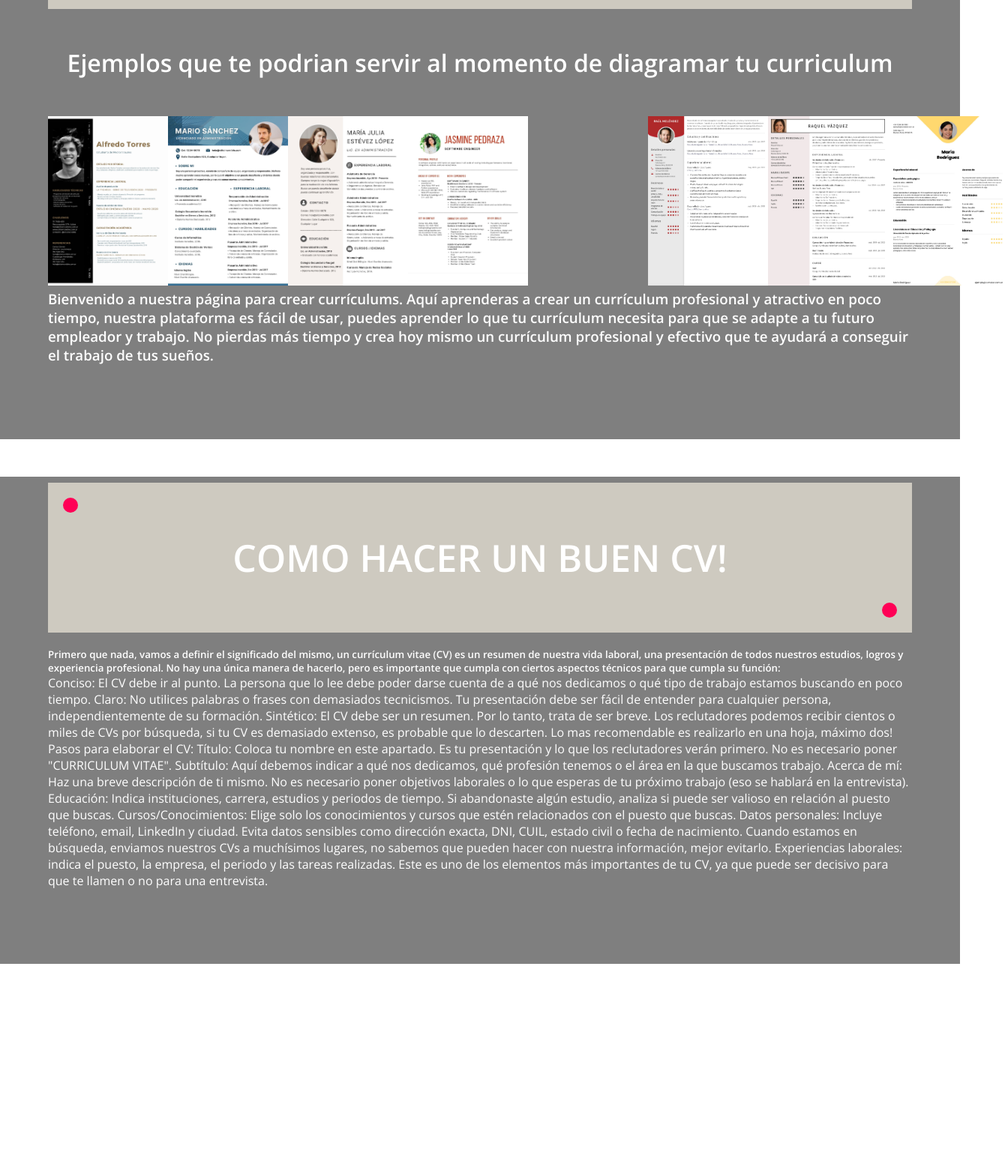
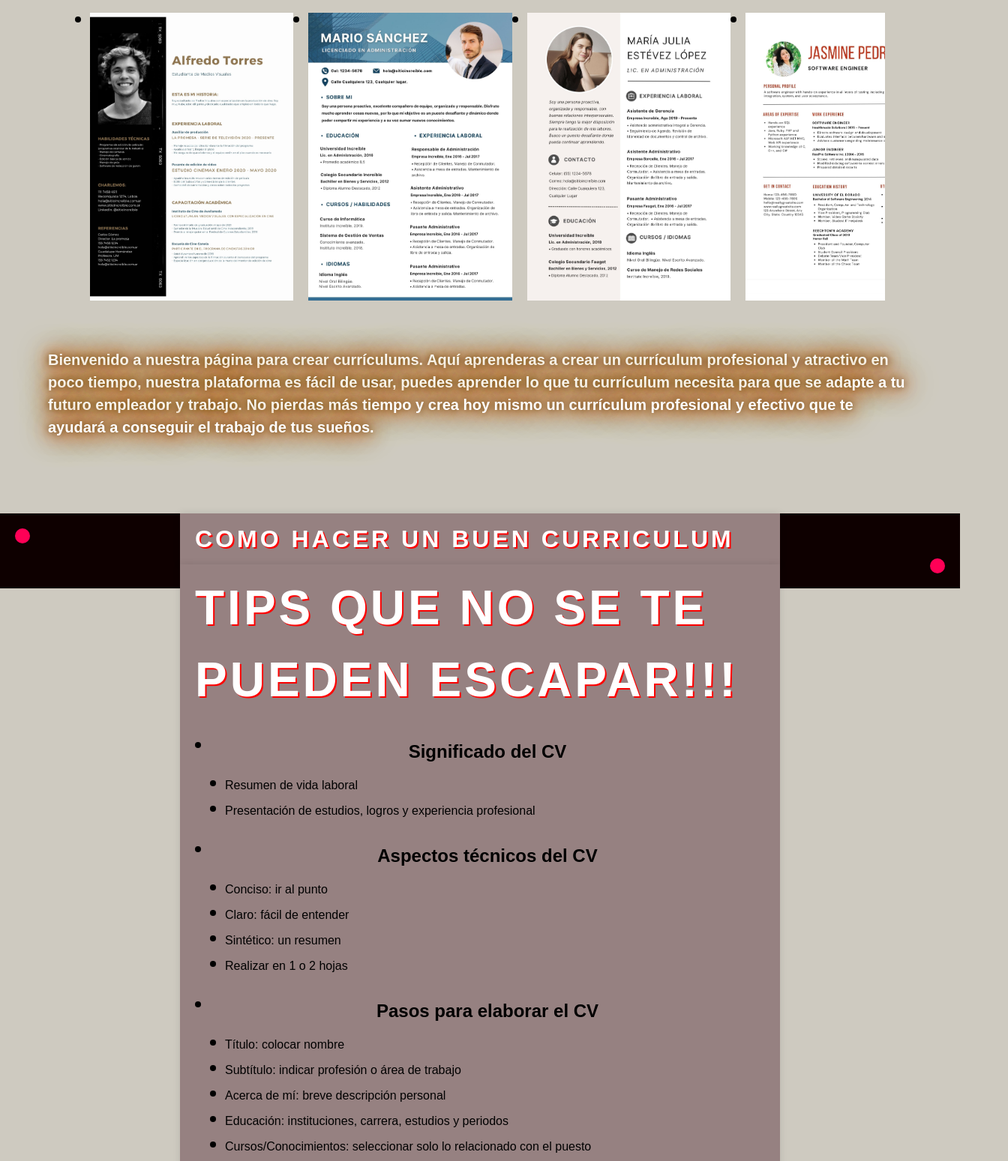
Before and after one commit to natifloren/Procvmaker, a plain HTML site: page Pagina para el proyecto final/index.html in a window 1280 px wide. Shown: the part 338-1887 px from the top of the page at 75% size, 1344 px wide, since content can reach past the window. Before the commit the page ends 1674 px from the top, so only its background shows below. Drawn offline with nearby package versions, Linux system fonts and the light colour scheme.

Commit message:
cambios 1005

```diff
--- a/Pagina para el proyecto final/css/estilos.css
+++ b/Pagina para el proyecto final/css/estilos.css
@@ -35,15 +35,42 @@ header .logotipo {
 	color: var(--rojo);
 	font-size: 80px;
 }
+
+header .logo2 {
+	position: left;
+	top: 20px;
+	right: 0px;
+	font-size: 80px;
+	color: #fff;
+	text-shadow: 0 0 10px #ff0, 0 0 20px rgb(219, 140, 36), 0 0 30px rgb(255, 0, 0), 0 0 40px #ff0, 0 0 50px #ff0;
+}
+.logo2 {
+	display: inline-block;
+    animation: destello 1s ease-in-out infinite;
+}
+/* Animación de las letras */
+@keyframes logo2 {
+	0% {
+		opacity: 1;
+	  }
+	  50% {
+		opacity: 0.5;
+	  }
+	  100% {
+		opacity: 1;
+	  }
+
+}
+
 header .subtitulo {
 	font-family: 'Franklin Gothic Medium', 'Arial Narrow', Arial, sans-serif;
 	font-weight: small;
-	color: #AAA;
-	font-size: 25px;
+	color: #0c0808;
+	font-size: 20px;
 }
 
 header nav a {
-	color: #AAA;
+	color: #644a4a;
 	text-decoration: none;
 	margin-right: 20px;
 }
@@ -55,18 +82,6 @@ header nav a.activo {
 
 
 /* ---- ----- ----- Bienvenida ----- ----- ----- */
-.bienvenida {
-	font-size: 16px;
-	min-height: 40.62em;
-	color: #fff;
-	background: linear-gradient(rgba(0, 0, 0, .50) 0%, rgba(0,0,0,.50) 100%), url(backdrop.jpg);
-	background-position: center center;
-	background-size: cover;
-	margin-bottom: 3.12em;
-	display: flex;
-	align-items: end;
-}
-
 .bienvenida .contenedor {
 	margin: 0 auto;
 	margin-bottom: 6.25em;
@@ -86,37 +101,17 @@ header nav a.activo {
 	margin-bottom: 1.25em;
 }
 
-.bienvenida .boton {
-	background: rgba(0,0,0, 0.5);
-	border: none;
-	border-radius: 0.31em;
-	padding: 0.93em 1.87em;
-	color: #fff;
-	margin-right: 1.25em;
-	cursor: pointer;
-	transition: .3s ease all;
-	font-size: 1.12em;
-}
-
-.bienvenida .boton:hover {
-	background: #fff;
-	color: #000;
-}
-
-.bienvenida .boton i {
-	margin-right: 1.25em;
-}
 
 h2 {
 	text-align: center;
-	margin-top: 50px;
-	font-size: 2rem;
+	margin-top: 5px;
+	font-size: 1rem;
   }
 
   .slider-frame {
-	width: 1280px;
+	width: 1080px;
 	height: auto;
-	margin: 50px auto 0;
+	margin: 20px auto 0;
 	overflow: hidden;
 	animation: slide 16s infinite linear ease-in-out;
   }
@@ -124,12 +119,15 @@ h2 {
   .slider-frame ul {
 	display: flex;
 	padding: 0;
+	width: 200%;
+  }
+
+  .slider-frame li h2 {
+	list-style: none;
 	width: 100%;
   }
-
   .slider-frame li {
-	list-style: none;
-	width: 100%;
+	align-content: space-between;
   }
 
   .slider-frame img {
@@ -167,3 +165,9 @@ h2 {
 		margin-left: -400%;
 	}
 }
+.text {
+	font-size: 20px;
+	position: center;
+	color: #fff;
+	text-shadow: 0 0 10px rgb(94, 60, 9), 0 0 20px rgb(219, 140, 36), 0 0 30px rgb(255, 0, 0), 0 0 40px rgb(82, 82, 79), 0 0 50px #ff0;
+}
--- a/Pagina para el proyecto final/css/estilotitulo.css
+++ b/Pagina para el proyecto final/css/estilotitulo.css
@@ -11,8 +11,8 @@ h1{
     display: flex;
     justify-content: center;
     align-items: center;
-    height: 200px;
-    background-color: #cecac0;
+    height: 100px;
+    background-color: #0e0000;
     position: relative;
   }
 
@@ -24,7 +24,7 @@ h1{
     text-shadow: 2px 2px #ff0000;
   }
 
-  /* Estilos para los efectos de fiesta */
+  /* Estilos para los efectos del circulo fiestero */
   .titulo:before,
   .titulo:after {
     content: "";
@@ -42,7 +42,7 @@ h1{
   }
 
   .titulo:after {
-    top: 160px;
+    top: 60px;
     right: 20px;
   }
 
@@ -58,3 +58,78 @@ h1{
       transform: scale(1);
     }
   }
+
+body {
+  font-family: Arial, sans-serif;
+  line-height: 1.5;
+  margin: 0;
+  padding: 0;
+  background-color: #cecac0;
+}
+
+.container {
+  max-width: 800px;
+  margin: 0 auto;
+  padding: 10px 20px;
+  background-color: #968181;
+  box-shadow: 0 0 10px rgba(0, 0, 0, 0.1);
+}
+
+h1 {
+  font-size: 32px;
+  font-weight: bold;
+  margin-bottom: 20px;
+}
+
+h2 {
+  font-size: 24px;
+  font-weight: bold;
+  margin-top: 30px;
+  margin-bottom: 15px;
+}
+
+ul {
+  list-style: none;
+  margin: 0;
+  padding: 0;
+}
+
+li {
+  margin-bottom: 10px;
+  padding-left: 20px;
+  position: relative;
+}
+
+li:before {
+  content: "";
+  display: block;
+  width: 8px;
+  height: 8px;
+  background-color: #000;
+  border-radius: 50%;
+  position: absolute;
+  top: 5px;
+  left: 0;
+}
+
+p {
+  margin: 0;
+  padding: 0;
+}
+h3
+.title{
+      display: flex;
+      justify-content: center;
+      align-items: center;
+      height: 100px;
+      background-color: #cecac0;
+      position: relative;
+    }
+
+    .titulo  h3 {
+      font-size: 2rem;
+      text-transform: uppercase;
+      letter-spacing: 4px;
+      color: white;
+      text-shadow: 2px 2px #ff0000;
+    }
--- a/Pagina para el proyecto final/index.html
+++ b/Pagina para el proyecto final/index.html
@@ -7,13 +7,12 @@
 	<link href="https://fonts.googleapis.com/css2?family=Bebas+Neue&family=Open+Sans:wght@400;600&display=swap" rel="stylesheet">
 	<title>ProCV</title>
 </head>
-
 <body>
-
 	<header>
 		<div class="contenedor">
-			<h2 class="logotipo">ProCV</h2>
-			<h3 class="subtitulo">Crea tu CV para el trabajo que quieres aplicar</h3>
+			<h2 class="logotipo">Pro</h2>
+			<h2 class="logo2">CV</h2>
+			<h3 class="subtitulo">Crea  CV para el trabajo que quieres aplicar</h3>
 			<nav>
 				<a href="#">Estilos</a>
 				<a href="#">Contenido</a>
@@ -22,6 +21,10 @@
 			</nav>
 		</div>
 	</header>
+</body>
+
+<body>
+	<section1>
 	     <div class="bienvenida">
 			<div class="contenedor">
 				<h1 class="titulo">Bienvenidos</h1><link rel="stylesheet" href="css/estilotitulo.css">
@@ -39,7 +42,9 @@
 							<li><img src="slider8.jpg" alt=""></li>
 						</ul>
 					</div>
-					<h3>Bienvenido a nuestra página para crear currículums. Aquí aprenderas a crear un currículum profesional y atractivo en poco tiempo, nuestra plataforma es fácil de usar, puedes aprender lo que tu currículum necesita para que se adapte a tu futuro empleador y trabajo.
+
+
+			<h3 class="text">Bienvenido a nuestra página para crear currículums. Aquí aprenderas a crear un currículum profesional y atractivo en poco tiempo, nuestra plataforma es fácil de usar, puedes aprender lo que tu currículum necesita para que se adapte a tu futuro empleador y trabajo.
 
 	No pierdas más tiempo y crea hoy mismo un currículum profesional y efectivo que te ayudará a conseguir el trabajo de tus sueños.</h4>
 				</p>
@@ -47,43 +52,73 @@
 
 			</div>
 		</div>
-	</Section>
-	<section></header>
-		<div class="bienvenida">
+</Section1>
+</body>
+
+<body>
+	<section2>
+		<div class="titulo">
 			<div class="contenedor">
-				<h3 class="titulo">COMO HACER UN BUEN CV!</h3>
+				<h3 class="container">COMO HACER UN BUEN CURRICULUM</h3><link rel="stylesheet" href="css/estilotitulo.css">
 				<p class="descripcion">
+					<body>
+						<div class="container">
+                           <h1>Tips que no se te pueden escapar!!!</h1>
 
+							<ul>
+								<li>
+									<h2>Significado del CV</h2>
+									<ul>
+										<li>Resumen de vida laboral</li>
+										<li>Presentación de estudios, logros y experiencia profesional</li>
+									</ul>
+								</li>
 
+								<li>
+									<h2>Aspectos técnicos del CV</h2>
+									<ul>
+										<li>Conciso: ir al punto</li>
+										<li>Claro: fácil de entender</li>
+										<li>Sintético: un resumen</li>
+										<ul>
+											<li>Realizar en 1 o 2 hojas</li>
+										</ul>
+									</ul>
+								</li>
 
-	<h5>Primero que nada, vamos a definir el significado del mismo, un currículum vitae (CV) es un resumen de nuestra vida laboral, una presentación de todos nuestros estudios, logros y experiencia profesional. No hay una única manera de hacerlo, pero es importante que cumpla con ciertos aspectos técnicos para que cumpla su función:</h5>
+								<li>
+									<h2>Pasos para elaborar el CV</h2>
+									<ul>
+										<li>Título: colocar nombre</li>
+										<li>Subtítulo: indicar profesión o área de trabajo</li>
+										<li>Acerca de mí: breve descripción personal</li>
+										<li>Educación: instituciones, carrera, estudios y periodos</li>
+										<li>Cursos/Conocimientos: seleccionar solo lo relacionado con el puesto</li>
+										<li>Datos personales: teléfono, email, LinkedIn y ciudad (evitar datos sensibles)</li>
+										<li>Experiencias laborales: indicar puesto, empresa, periodo y tareas realizadas</li>
+									</ul>
+								</li>
 
-	Conciso: El CV debe ir al punto. La persona que lo lee debe poder darse cuenta de a qué nos dedicamos o qué tipo de trabajo estamos buscando en poco tiempo.
+								<li>
+									<h2>Importancia de la experiencia laboral</h2>
+									<ul>
+										<li>Puede ser el factor decisivo que hace que un empleador seleccione a un candidato sobre otros, especialmente en trabajos que requieren habilidades y conocimientos específicos.
 
-	Claro: No utilices palabras o frases con demasiados tecnicismos. Tu presentación debe ser fácil de entender para cualquier persona, independientemente de su formación.
+											Sin embargo, en otros casos, la experiencia laboral puede no ser tan relevante o importante como otros aspectos del currículum, como la educación, los logros y las habilidades. En algunos trabajos, los empleadores pueden valorar más las habilidades transferibles, como la capacidad de trabajar en equipo, la comunicación y la resolución de problemas, en lugar de la experiencia laboral en sí.</li>
+									</ul>
+								</li>
+							</ul>
+			</div>
+		</div>
+    </section2>
+</body>
 
-	Sintético: El CV debe ser un resumen. Por lo tanto, trata de ser breve. Los reclutadores podemos recibir cientos o miles de CVs por búsqueda, si tu CV es demasiado extenso, es probable que lo descarten. Lo mas recomendable es realizarlo en una hoja, máximo dos!
-
-	Pasos para elaborar el CV:
-
-	Título: Coloca tu nombre en este apartado. Es tu presentación y lo que los reclutadores verán primero. No es necesario poner "CURRICULUM VITAE".
-
-	Subtítulo: Aquí debemos indicar a qué nos dedicamos, qué profesión tenemos o el área en la que buscamos trabajo.
-
-	Acerca de mí: Haz una breve descripción de ti mismo. No es necesario poner objetivos laborales o lo que esperas de tu próximo trabajo (eso se hablará en la entrevista).
-
-	Educación: Indica instituciones, carrera, estudios y periodos de tiempo. Si abandonaste algún estudio, analiza si puede ser valioso en relación al puesto que buscas.
-
-	Cursos/Conocimientos: Elige solo los conocimientos y cursos que estén relacionados con el puesto que buscas.
-
-	Datos personales: Incluye teléfono, email, LinkedIn y ciudad. Evita datos sensibles como dirección exacta, DNI, CUIL, estado civil o fecha de nacimiento. Cuando estamos en búsqueda, enviamos nuestros CVs a muchísimos lugares, no sabemos que pueden hacer con nuestra información, mejor evitarlo.
-
-	Experiencias laborales: indica el puesto, la empresa, el periodo y las tareas realizadas. Este es uno de los elementos más importantes de tu CV, ya que puede ser decisivo para que te llamen o no para una entrevista.
-
-
-	</body></section>
+<body>
+	 <section3>
 
 
 
 	</body>
+
 	</html>
+</body>
```
Lines whose indentation alone changed are shown as unchanged.
